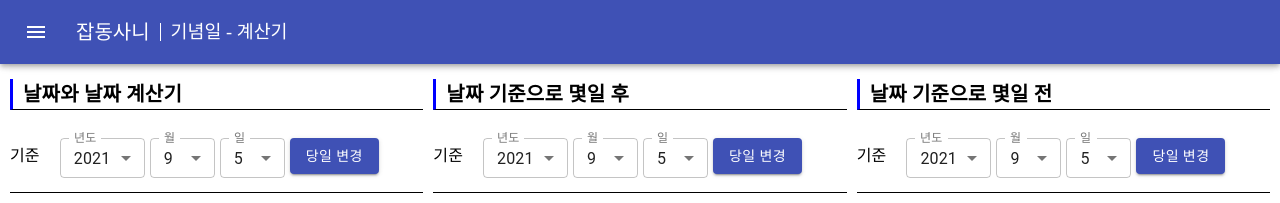
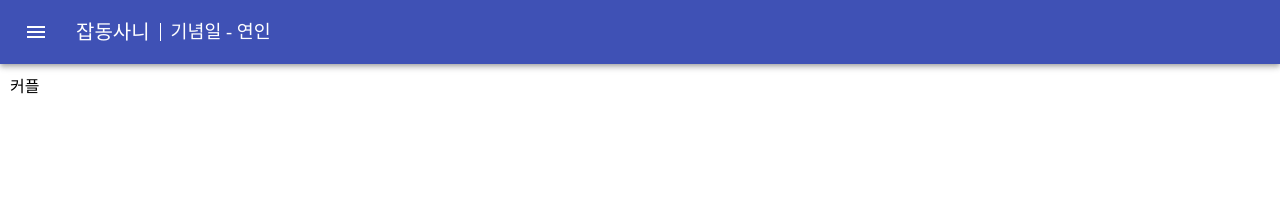
Before and after one commit to Codiving/miscellaneous, a Next.js app: page / in a window 1280 px wide. Shown: the top 203 px of the page. Built offline with nearby package versions, Linux system fonts and the light colour scheme.

Commit message:
Update Layout

```diff
--- a/layouts/Footer/Footer.js
+++ b/layouts/Footer/Footer.js
@@ -7,6 +7,7 @@ const useStyles = makeStyles(theme => ({
     left: 0,
     height: 50,
     width: "100%",
+    minWidth: 400,
     backgroundColor: "#ddd",
     textTransform: "uppercase",
     display: "flex",
--- a/layouts/Header/Header.js
+++ b/layouts/Header/Header.js
@@ -9,8 +9,8 @@ const useStyles = makeStyles(theme => ({
     position: "sticky",
     top: 0,
     left: 0,
-    height: 64,
-    width: "100%"
+    width: "100%",
+    minWidth: 400
   },
   menuButton: {
     marginRight: theme.spacing(2)
--- a/layouts/Layout/Layout.js
+++ b/layouts/Layout/Layout.js
@@ -1,19 +1,22 @@
-import { makeStyles } from "@material-ui/core/styles";
-import { unstable_createMuiStrictModeTheme } from "@material-ui/core/styles";
-const theme = unstable_createMuiStrictModeTheme();
-import { ThemeProvider } from "@material-ui/core/styles";
+import {
+  makeStyles,
+  ThemeProvider,
+  unstable_createMuiStrictModeTheme
+} from "@material-ui/core/styles";
 import { useState } from "react";
+import { BloodType, Calculator, Couple, Mbti, Sudoku } from "../../components";
 import { menus } from "../../data";
 import Footer from "../Footer";
 import Header from "../Header";
 import Sidebar from "../Sidebar";
-import { Couple, Calculator, Mbti, BloodType, Sudoku } from "../../components";
+
+const theme = unstable_createMuiStrictModeTheme();
 
 const useStyles = makeStyles(theme => ({
   contents: {
-    // height: "calc(100% - 64px - 50px)",
     minHeight: "100%",
-    padding: "15px 10px 60px"
+    padding: "15px 10px 60px",
+    minWidth: 400
   }
 }));
 
@@ -45,7 +48,7 @@ const Layout = props => {
 
   const classes = useStyles();
   const [open, setOpen] = useState(false);
-  const [selected, setSelected] = useState([0, 1]);
+  const [selected, setSelected] = useState([0, 0]);
 
   return (
     <ThemeProvider theme={theme}>
--- a/styles/globals.css
+++ b/styles/globals.css
@@ -48,5 +48,5 @@ html,body,#root {
 }
 
 #__next {
-	height: 100%
+	/* height: 100% */
 }
```
